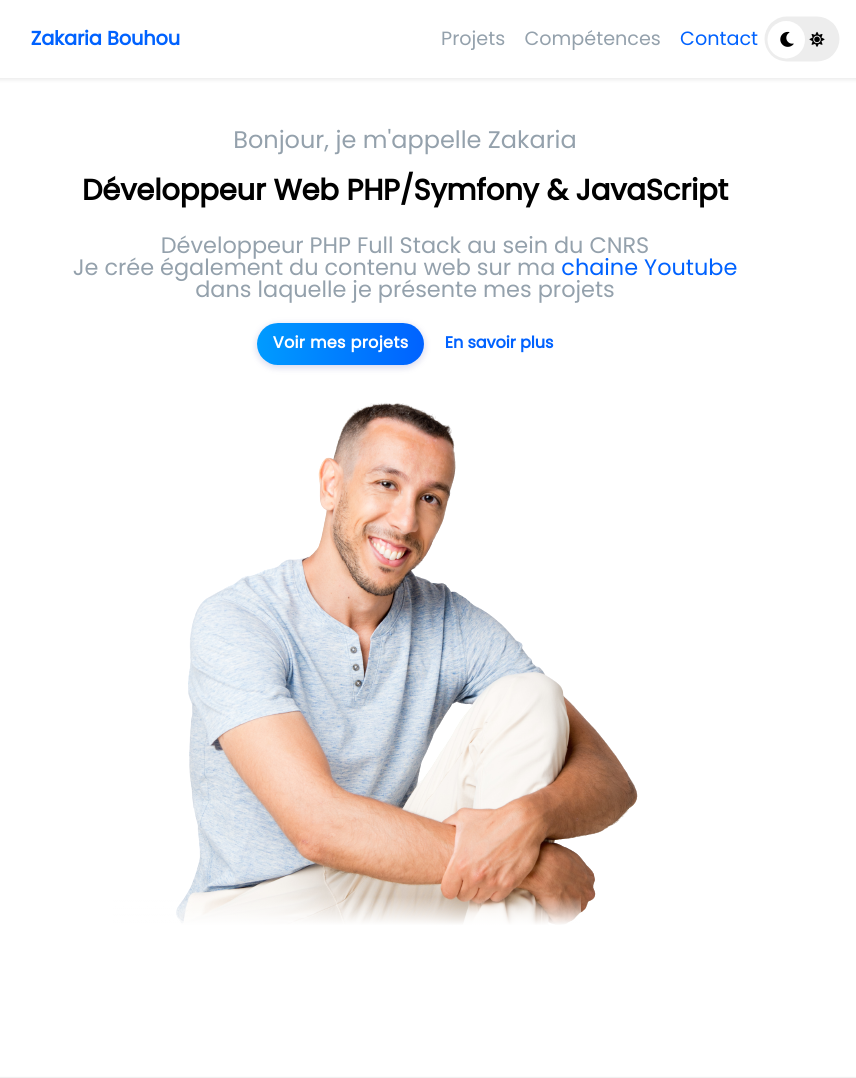
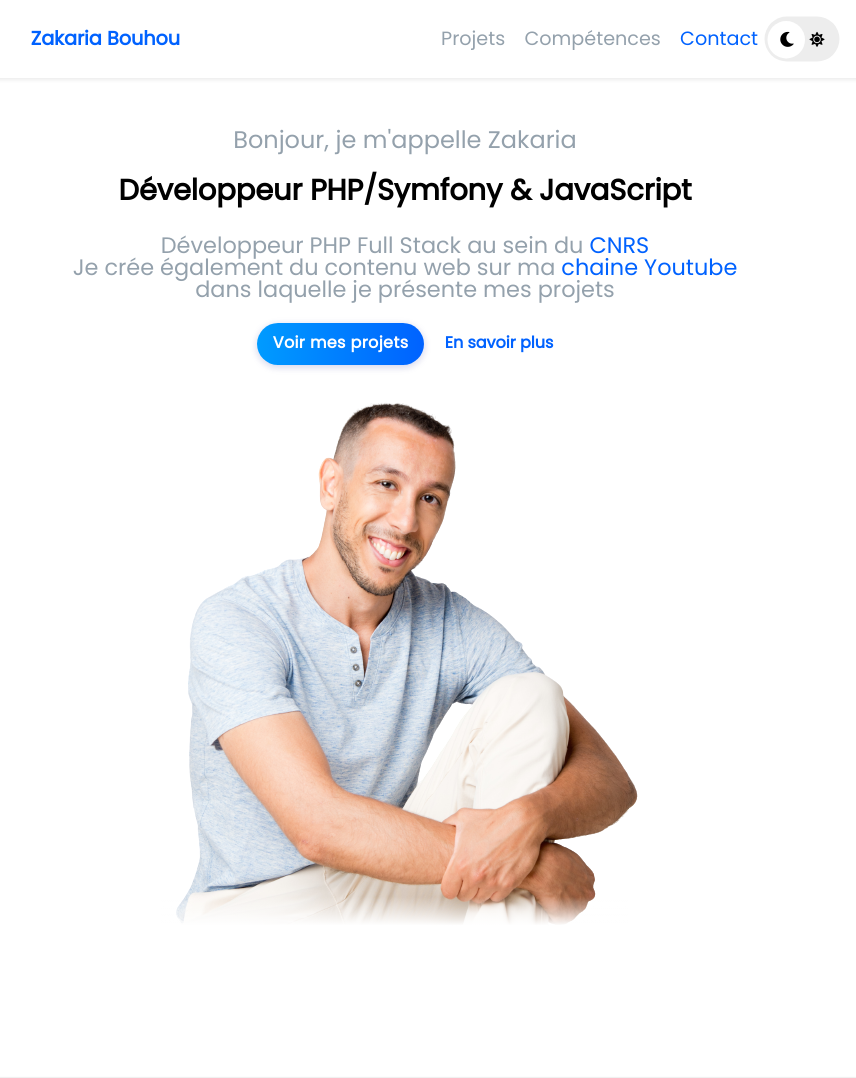
Before and after one commit to ZakariaBouhou/My-Portfolio, a PHP site: page / in a window 1280 px wide. Shown: the top 1078 px of the page, without its empty margins (235-1091 px from the left). Run offline with PHP 8.4, Linux system fonts and the light colour scheme; style sheets or scripts are compiled from the project's sources; some libraries are stand-ins or nearby versions.

Commit message:
minors fixes

```diff
--- a/portfolio/public/templates/header.tpl.php
+++ b/portfolio/public/templates/header.tpl.php
@@ -35,7 +35,7 @@
                     <li class="projects"><a href="#projects">Projets</a></li>
                     <li class="skills"><a href="#abilities">Compétences</a></li>
                     <li class="contact"><a href="mailto:zak.bouhou@outlook.fr">Contact</a></li>
-                    <li><a class="button-send" href="#"></a></li>
+                    <li><a class="button-send" href="mailto:zak.bouhou@outlook.fr"></a></li>
                 </ul>
             </nav>
         </header>
--- a/portfolio/public/templates/main/about.tpl.php
+++ /dev/null
@@ -1,2 +0,0 @@
-<div class="description" id="describe">
-</div>
--- a/portfolio/public/templates/main/home.tpl.php
+++ b/portfolio/public/templates/main/home.tpl.php
@@ -2,8 +2,8 @@
     <div class="home-wrapper" id="home">
         <div class="description">
             <p class="first">Bonjour, je m'appelle Zakaria</p>
-            <h1 class="job">Développeur Web PHP/Symfony & JavaScript</h1>
-            <p class="what-i-do"><strong>Développeur PHP Full Stack</strong> au sein du CNRS <br>Je crée également du contenu web sur ma <a href="https://www.youtube.com/channel/UCsl_IDV64kNjlhHh4StGW5g" target="_blank">chaine Youtube</a><br>dans laquelle je présente mes projets</p>
+            <h1 class="job">Développeur PHP/Symfony & JavaScript</h1>
+            <p class="what-i-do"><strong>Développeur PHP Full Stack</strong> au sein du <a href="https://www.cnrs.fr/fr/page-daccueil">CNRS</a> <br>Je crée également du contenu web sur ma <a href="https://www.youtube.com/channel/UCsl_IDV64kNjlhHh4StGW5g" target="_blank">chaine Youtube</a><br>dans laquelle je présente mes projets</p>
         </div>
         <div class="buttons">
             <a href="#projects" class="button-projects"></a>
--- a/portfolio/public/templates/main/projects.tpl.php
+++ b/portfolio/public/templates/main/projects.tpl.php
@@ -6,19 +6,19 @@
     </p>
     <div class="projects-wrapper">
         <picture>
-            <a href="#"><source srcset="../../assets/images/projets/lebonRecoin.PNG"
+            <a href="https://www.youtube.com/watch?v=BBcbMowZVdY&list=PLnn3ZOqA1n-d_G8Mpj6P00tcZcbg73Eam&ab_channel=Dump%26Dev" target="_blank"><source srcset="../../assets/images/projets/lebonRecoin.PNG"
                 media="(max-width: 767px)">
             <img src="../../assets/images/projets/lebonRecoinDesktop.PNG" alt=""></a>
         </picture>
 
         <picture>
-            <a href="#"><source srcset="../../assets/images/projets/apex.PNG"
+            <a href="https://www.youtube.com/watch?v=G1NN3ZND8CA&list=PLnn3ZOqA1n-cLcdSfiCRbtP8-akYv1Lpi&ab_channel=Dump%26Dev" target="_blank"><source srcset="../../assets/images/projets/apex.PNG"
                 media="(max-width: 767px)">
             <img src="../../assets/images/projets/apexDesktop.PNG" alt=""></a>
         </picture>
 
         <picture>
-            <a href="#"><source srcset="../../assets/images/projets/caretheworld.PNG"
+            <a href="https://github.com/ZakariaBouhou/Projet-Care-The-World" target="_blank"><source srcset="../../assets/images/projets/caretheworld.PNG"
                 media="(max-width: 767px)">
             <img src="../../assets/images/projets/caretheworldDesktop.PNG" alt=""></a>
         </picture>
```
Also changed, not shown: portfolio/public/assets/css/style.css, portfolio/public/assets/scss/style.scss.
